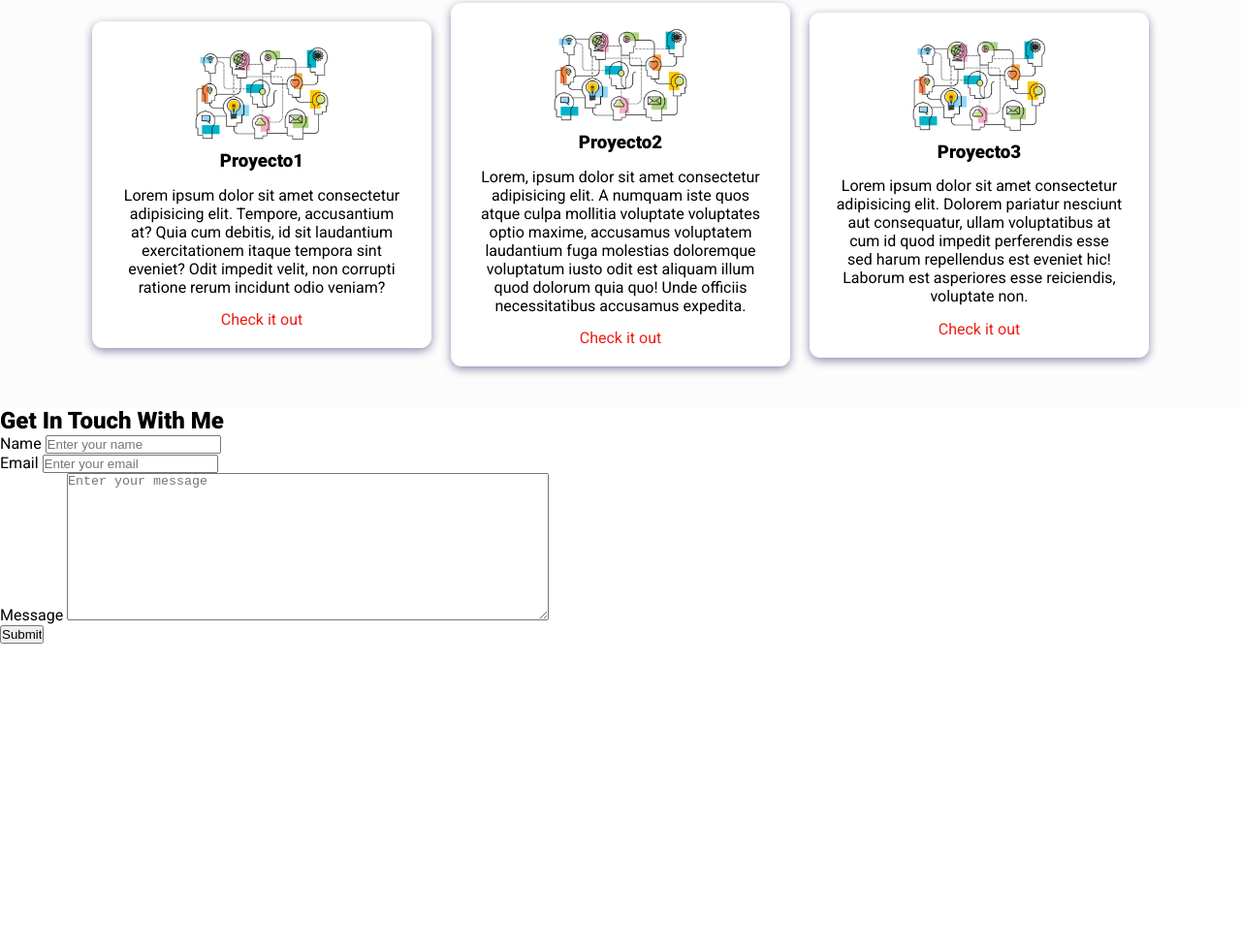
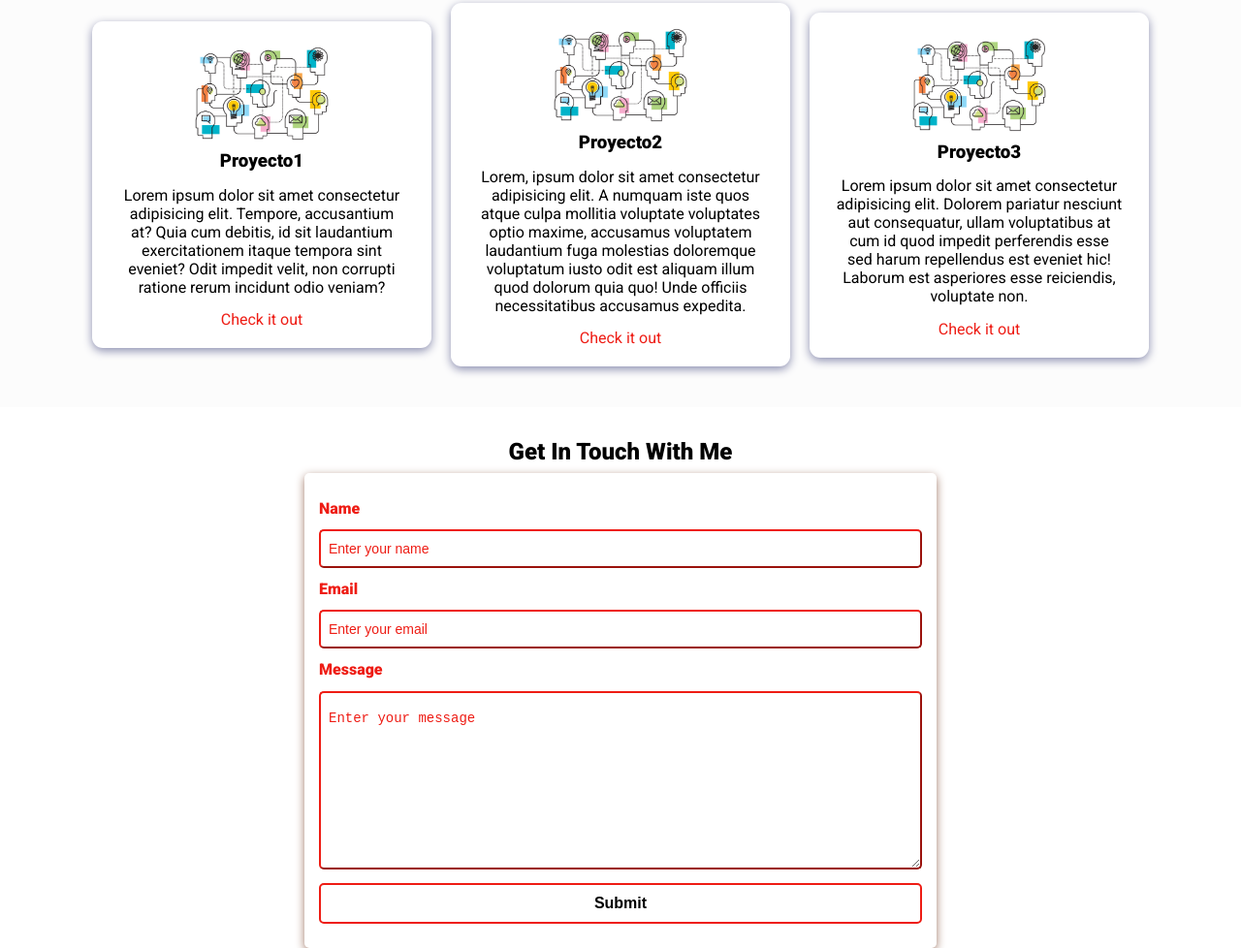
Before and after one commit to NDeleo94/Portfolio, a plain HTML site: page index.html in a window 1280 px wide. Shown: the part 1498-2476 px from the top of the page at 97% size. Before the commit the page ends 2162 px from the top, so only its background shows below. Drawn offline with nearby package versions, Linux system fonts and the light colour scheme.

Commit message:
contact section is ready

```diff
--- a/assets/css/styles.css
+++ b/assets/css/styles.css
@@ -214,3 +214,66 @@ nav {
   padding: 20px;
   margin: 10px;
 }
+
+ /* Contact style */
+ .contact{
+  margin-top: 2rem;
+}
+
+.contact h2{
+  text-align: center;
+  margin-bottom: var(--bottom-margin);
+}
+
+.contact-form-container{
+  max-width: 40.75rem;
+  margin: 0 auto;
+  padding: 0.938rem;
+  border-radius: 5px;
+  box-shadow: 0 3px 10px var(--secondary-shadow);
+}
+
+.contact-form-container label{
+  line-height: 2.7rem;
+  font-weight: var(--bold-font);
+  color: var(--primary-color);
+}
+
+.contact-form-container textarea{
+  min-height: 6.25rem;
+  font-size: 14px;
+}
+
+.contact-form-container .input-field{
+  width: 100%;
+  padding-top: 10px;
+  padding-bottom: 10px;
+  border-radius: 5px;
+  border: none;
+  border: 2px outset var(--primary-color);
+  font-size: 0.875rem;
+  outline: none;
+}
+
+.input-field::placeholder{
+  padding: 0.5rem;
+  color: var(--primary-color);
+}
+
+.submit-btn{
+  width: 100%;
+  padding: 10px;
+  margin: 10px 0;
+  background-color: #fff;
+  border: 2px solid var(--primary-color);
+  border-radius: 5px;
+  font-size: 1rem;
+  font-weight: var(--bold-font);
+  transition: var(--transition);
+}
+
+.submit-btn:hover{
+  background-color: var(--primary-color);
+  border: 2px solid var(--primary-color);
+  cursor: pointer;
+}
```
